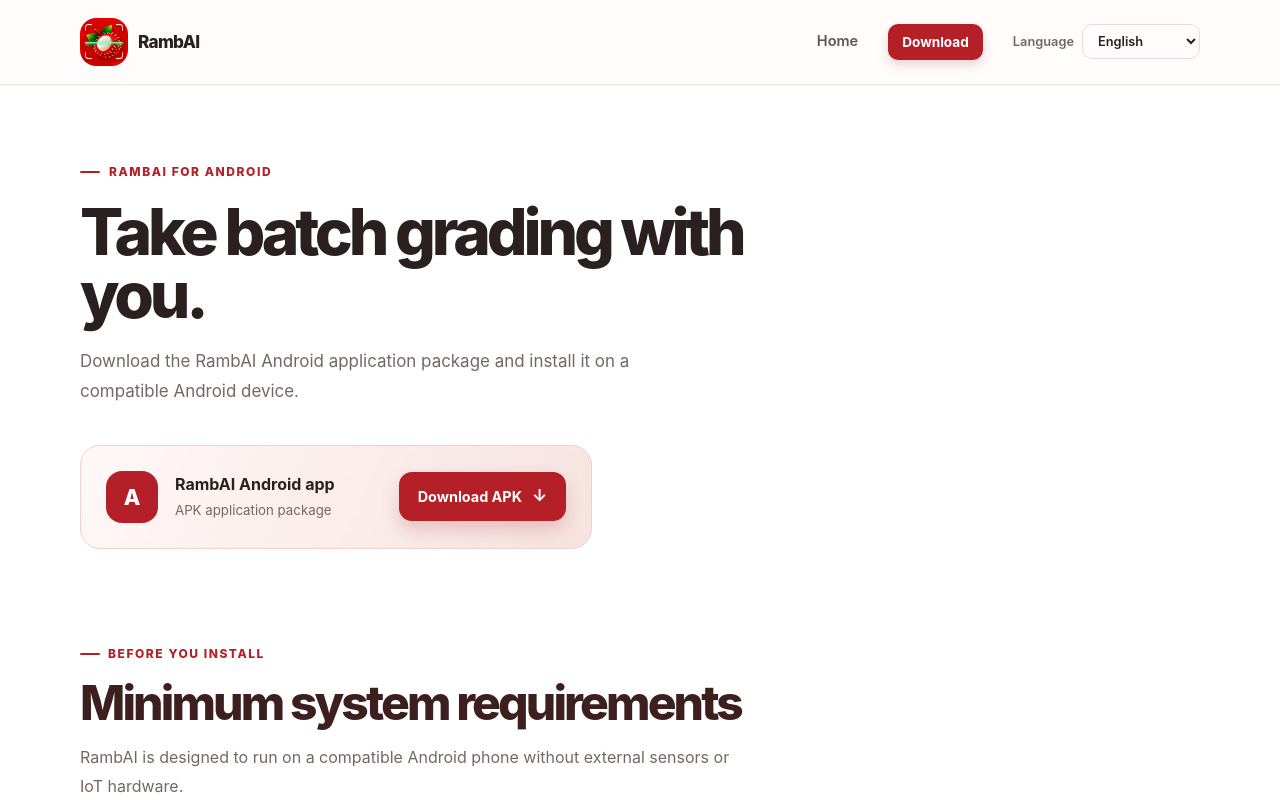
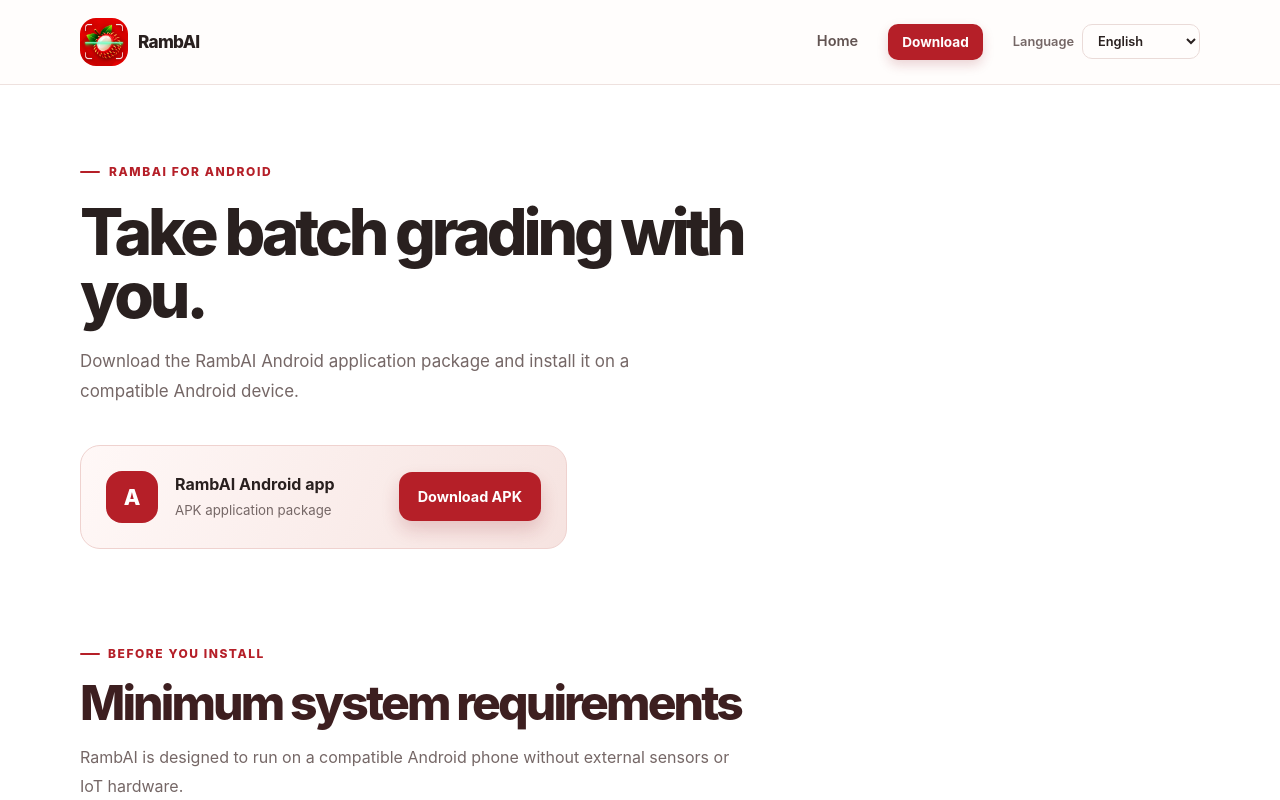
Before and after one commit to Syxtyz/rambai-web, a Next.js app: page /download in a window 1280 px wide. Shown: the top 800 px of the page. Built offline with nearby package versions, Linux system fonts and the light colour scheme.

Commit message:
style: buttons

```diff
--- a/src/components/download/download.tsx
+++ b/src/components/download/download.tsx
@@ -24,7 +24,7 @@ export default function DownloadContent() {
             </div>
           </div>
           <a className="inline-flex min-h-12.25 items-center justify-center gap-2.5 rounded-[13px] bg-[#b51f28] px-4.75 text-[0.9rem] font-bold text-white shadow-[0_9px_18px_rgba(142,24,32,0.18)] transition hover:-translate-y-0.5 hover:bg-[#8e1820]" href="https://github.com/Syxtyz/rambai-web/releases/download/v1.0.5/RambAI.apk" download="RambAI.zip">
-            {t("downloadApk")} <span className="text-[1.05rem]" aria-hidden="true">↓</span>
+            {t("downloadApk")}
           </a>
         </section>
         <SystemRequirements />
--- a/src/components/home/hero.tsx
+++ b/src/components/home/hero.tsx
@@ -20,7 +20,7 @@ export default function HomeHero() {
         <p className="max-w-[560px] text-[1.06rem] leading-[1.8] text-[#756766] max-[620px]:text-[0.98rem]">{t("homeDescription")}</p>
         <div className="mt-[31px] flex flex-wrap gap-3">
           <Link className={primaryButtonClass} href="/download">
-            {t("getApp")} <span className="text-[1.05rem]" aria-hidden="true"></span>
+            {t("getApp")}
           </Link>
         </div>
       </div>
```
